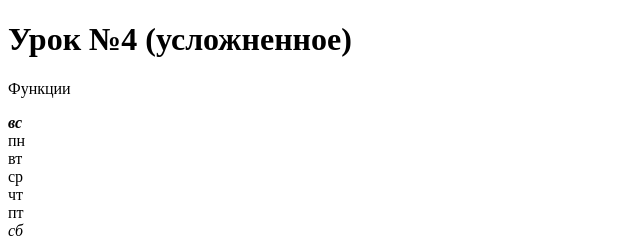
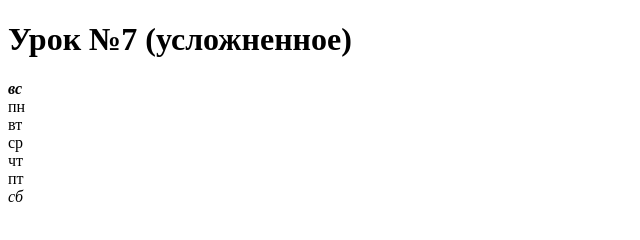
Before and after one commit to TsarevaKat/study_JS, a plain HTML site: page hard/index.html in a window 1280 px wide. Shown: the full height of the page, 0-640 px from the left. Drawn offline with Linux system fonts and the light colour scheme.

Commit message:
feature: lesson07 hard done | hard

```diff
--- a/hard/index.html
+++ b/hard/index.html
@@ -10,8 +10,7 @@
 </head>
 
 <body>
-	<h1>Урок №4 (усложненное)</h1>
-	<p class="new">Функции</p>
+  <h1>Урок №7 (усложненное)</h1>
 
 	<script src="js/script.js"></script>
 </body>
```
